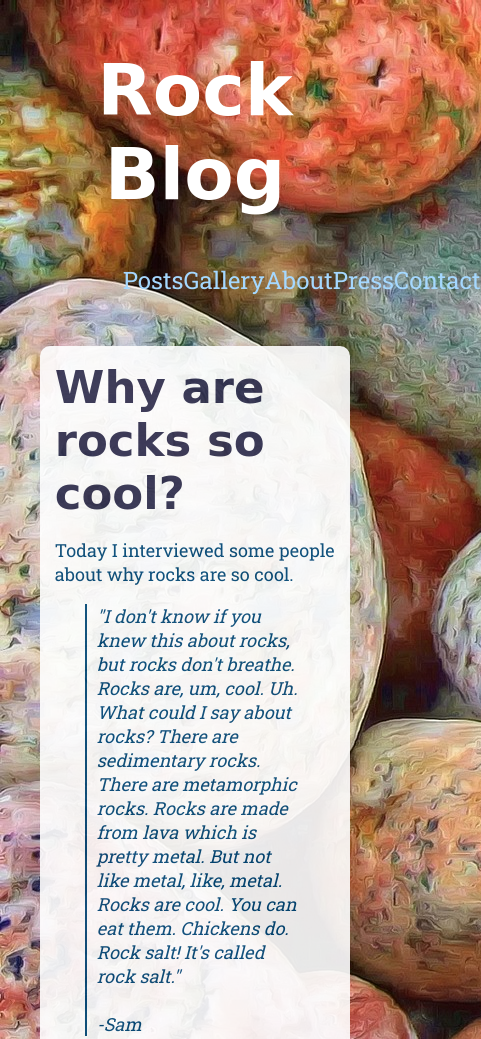
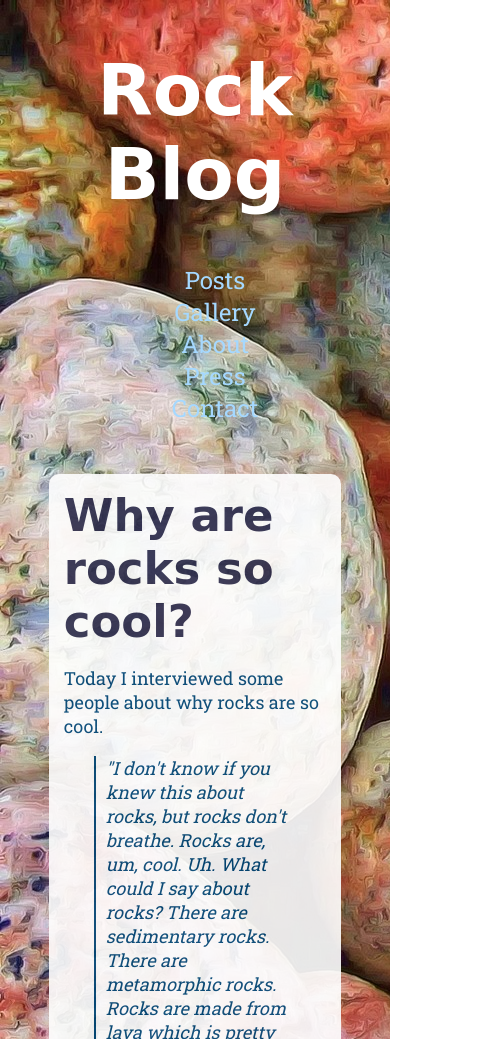
Before and after one commit to techdaly/sass-template, a plain HTML site: page index.html in a window 390 px wide. Shown: the top 1039 px of the page, 481 px wide, since content can reach past the window. Drawn offline with Linux system fonts and the light colour scheme; a web font is replaced by a local one.

Commit message:
Added media queries for nav

```diff
--- a/scss/application.scss
+++ b/scss/application.scss
@@ -13,8 +13,10 @@
   margin-right: auto;
   margin-bottom: 50px;
   ul {
-    display: flex;
-    justify-content: space-around;
+    @media only screen and (min-width: 825px) {
+      display: flex;
+      justify-content: space-around;
+    }
     list-style: none;
   }
   a {
@@ -24,8 +26,13 @@
     color: $neutral-light;
   }
   li {
+    @media only screen and (max-width: 824px) {
+      text-align: center;
+    }
+
+    @media only screen and (min-width: 825px) {
     display: inline;
-    width: calc(20% - 10px);
+    }
   }
 }
 
--- a/scss/base/_base.scss
+++ b/scss/base/_base.scss
@@ -2,3 +2,15 @@ body {
   background-image: url("./../img/stones.jpg");
   background-repeat: repeat-y;
 }
+
+*,
+*::before,
+*::after {
+    -webkit-box-sizing: border-box;
+       -moz-box-sizing: border-box;
+            box-sizing: border-box;
+}
+
+html, body {
+  margin: 0px;
+}
```
Also changed, not shown: css/application.css, 1 other file.
